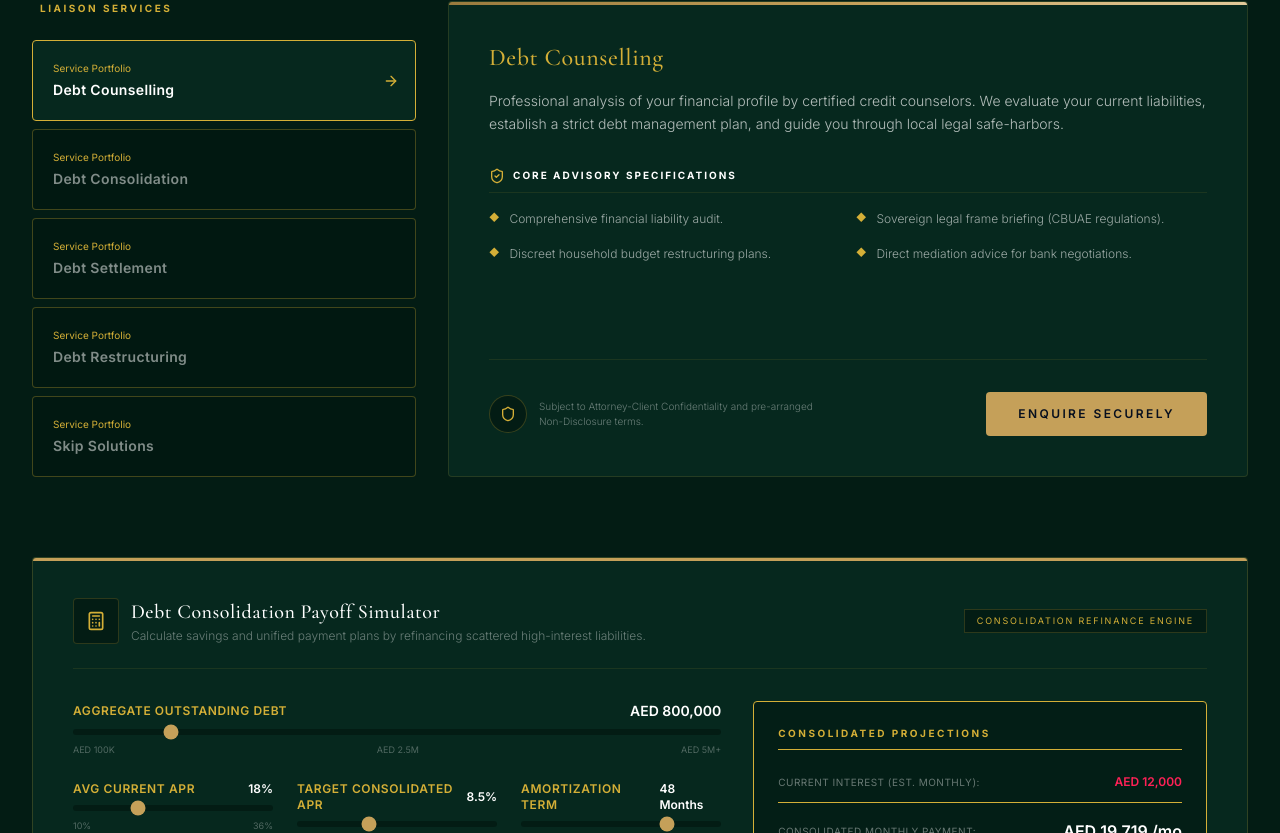
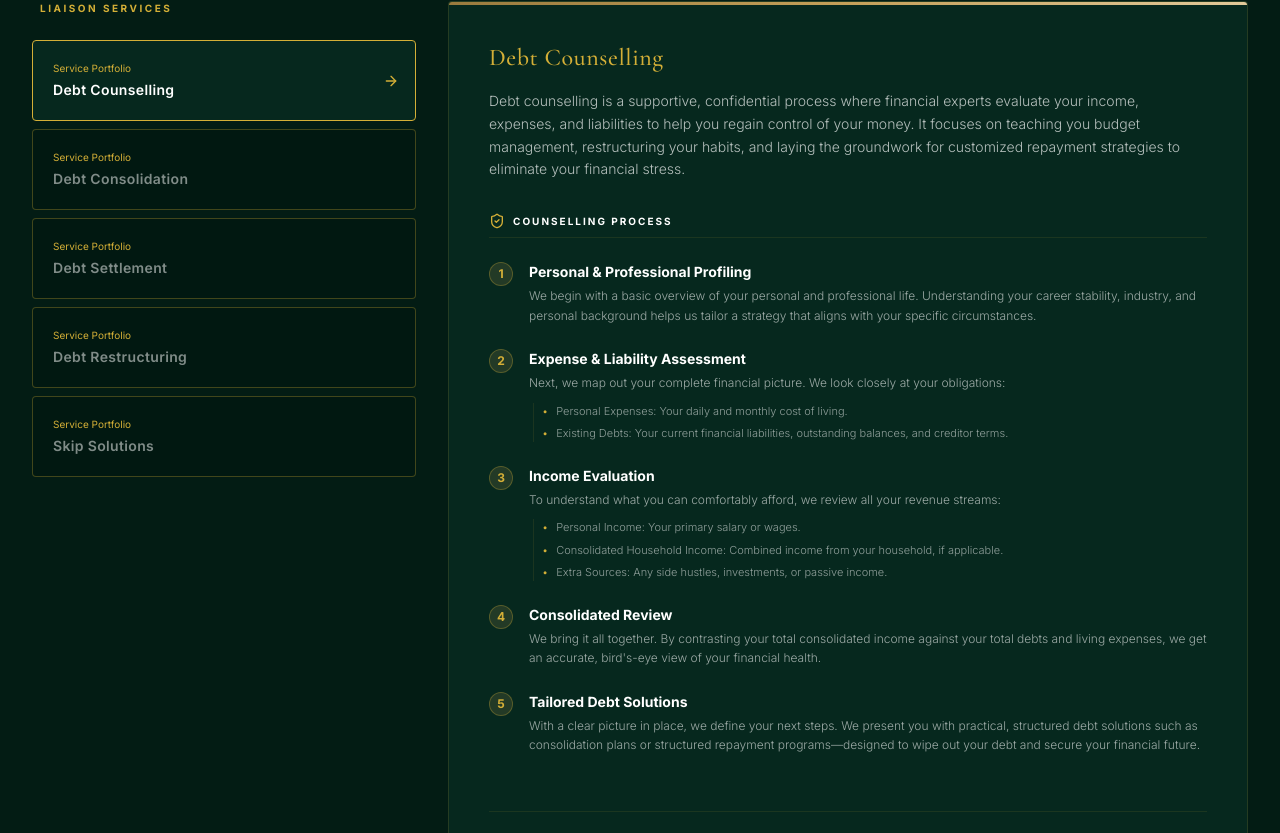
Before and after one commit to Devgghya/finloby, a React (Vite) app: page /debt-solutions in a window 1280 px wide. Shown: the part 567-1400 px from the top of the page. Built offline with nearby package versions, Linux system fonts and the light colour scheme.

Commit message:
content: update Debt Solutions with client custom process descriptions

```diff
--- a/src/pages/DebtSolutions.tsx
+++ b/src/pages/DebtSolutions.tsx
@@ -5,56 +5,138 @@ const services = [
   {
     id: 'debt-counselling',
     title: 'Debt Counselling',
-    desc: 'Professional analysis of your financial profile by certified credit counselors. We evaluate your current liabilities, establish a strict debt management plan, and guide you through local legal safe-harbors.',
-    details: [
-      'Comprehensive financial liability audit.',
-      'Sovereign legal frame briefing (CBUAE regulations).',
-      'Discreet household budget restructuring plans.',
-      'Direct mediation advice for bank negotiations.'
+    desc: "Debt counselling is a supportive, confidential process where financial experts evaluate your income, expenses, and liabilities to help you regain control of your money. It focuses on teaching you budget management, restructuring your habits, and laying the groundwork for customized repayment strategies to eliminate your financial stress.",
+    processTitle: 'Counselling Process',
+    steps: [
+      {
+        title: 'Personal & Professional Profiling',
+        desc: 'We begin with a basic overview of your personal and professional life. Understanding your career stability, industry, and personal background helps us tailor a strategy that aligns with your specific circumstances.'
+      },
+      {
+        title: 'Expense & Liability Assessment',
+        desc: 'Next, we map out your complete financial picture. We look closely at your obligations:',
+        subpoints: [
+          'Personal Expenses: Your daily and monthly cost of living.',
+          'Existing Debts: Your current financial liabilities, outstanding balances, and creditor terms.'
+        ]
+      },
+      {
+        title: 'Income Evaluation',
+        desc: 'To understand what you can comfortably afford, we review all your revenue streams:',
+        subpoints: [
+          'Personal Income: Your primary salary or wages.',
+          'Consolidated Household Income: Combined income from your household, if applicable.',
+          'Extra Sources: Any side hustles, investments, or passive income.'
+        ]
+      },
+      {
+        title: 'Consolidated Review',
+        desc: "We bring it all together. By contrasting your total consolidated income against your total debts and living expenses, we get an accurate, bird's-eye view of your financial health."
+      },
+      {
+        title: 'Tailored Debt Solutions',
+        desc: 'With a clear picture in place, we define your next steps. We present you with practical, structured debt solutions such as consolidation plans or structured repayment programs—designed to wipe out your debt and secure your financial future.'
+      }
     ]
   },
   {
     id: 'debt-consolidation',
     title: 'Debt Consolidation',
-    desc: 'Consolidating multiple high-interest credit cards and personal loans into a single lower-interest facility, optimized for a structured monthly payment that aligns with your income.',
-    details: [
-      'Buy-out loans from primary banking channels.',
-      'Replacement of multiple card debts with a single flat loan.',
-      'Substantial reduction of total monthly interest burden.',
-      'Centralized tracking through one institution.'
+    desc: 'Debt consolidation is a smart financial strategy that combines multiple outstanding debts, such as credit cards, personal loans, and retail accounts into a single, manageable monthly payment. Instead of struggling with multiple payments, due dates and high interest rates, we help streamline your liabilities into one structured plan, often securing a lower overall interest rate and a clear path to becoming debt-free.',
+    processTitle: 'Our Debt Consolidation Process',
+    steps: [
+      {
+        title: 'Transition from Counselling',
+        desc: 'After your Debt Counselling session, we take your fully mapped financial profile and transition you smoothly into the consolidation phase.'
+      },
+      {
+        title: 'Document & Liability Information',
+        desc: 'We gather all necessary data and documentation regarding your existing liabilities. This includes statements, outstanding balances, and terms from your current creditors so we have an exact picture of what you owe.'
+      },
+      {
+        title: 'Comprehensive Eligibility Check',
+        desc: 'We run a deep dive eligibility check to analyse your official credit history (such as your AECB Report in the UAE), reviewing your recent bank statements, and evaluating your debt-to-burden ratio (DBR).'
+      },
+      {
+        title: 'Bank Policy Compatibility & Due Diligence',
+        desc: "We don't believe in guesswork. Our team performs strict due diligence, matching your financial profile against the lending criteria and risk policies of all major banks to find the highest probability of approval."
+      },
+      {
+        title: 'Expert Approved Action Plan',
+        desc: 'Finally, our team of seasoned financial experts designs a customized consolidation action plan. Once approved by our internal specialists, we execute the strategy to merge your debts and lower your financial stress.'
+      }
     ]
   },
   {
     id: 'debt-settlement',
     title: 'Debt Settlement',
-    desc: 'Direct negotiation with creditors to write off a significant portion of non-performing liabilities. We secure final settlement agreements, release certificates, and update credit registry records.',
-    details: [
-      'Up to 40% - 60% settlement write-offs negotiated.',
-      'Structured legal payout settlements for outstanding balances.',
-      'Official Liability Release certificates from bank legal teams.',
-      'Al-Etihad Credit Bureau (AECB) history correction support.'
+    desc: 'Debt settlement is a powerful negotiation strategy specifically designed for individuals & corporates facing severe financial hardship. When your accounts are caught under the pressure of imminent legal action, extreme financial distress, or intense collection agency harassment, we step in to negotiate directly with your creditors.',
+    processTitle: 'Our Debt Settlement Process',
+    steps: [
+      {
+        title: 'Identifying "At-Risk" Debts',
+        desc: 'We immediately review and isolate the debts currently under the scanner, facing collection agencies, or at risk of legal action and collections. Prioritizing these "fire-zone" accounts ensures we protect you from escalating legal consequences.'
+      },
+      {
+        title: 'Creditor Coordination & Verification',
+        desc: 'We contact the concerned financial institutions directly to audit the current status of your debt file. This allows us to establish the exact, verified amount payable, stripping away unfair penalties or hidden fees.'
+      },
+      {
+        title: 'Aggressive Negotiation & Formal Offer',
+        desc: "Our experienced negotiators review to secure the maximum possible reduction on your outstanding balance. We don't stop until we secure a formal, written settlement offer from the bank or creditor confirming the reduced final settlement offer."
+      },
+      {
+        title: 'Settlement & Final Clearance Letter',
+        desc: 'Based on the formal offer letter received, we proceed towards payment of the debt to settle and close the liability account. Once it is paid, we ensure the financial institution issues an official No Liability / Debt settlement letter. This vital document serves as your legal proof that the debt has been fully settled and closed forever.'
+      }
     ]
   },
   {
     id: 'debt-restructuring',
     title: 'Debt Restructuring',
-    desc: 'Renegotiating the terms of commercial or high-value personal loans. We secure extended amortization tenures, interest rate caps, grace periods, and restructured payment plans.',
-    details: [
-      'Extension of loan repayment tenure up to 60 months.',
-      'Grace periods of 3 to 12 months on principal payments.',
-      'Waiver of late payment fees and accrued penalty interest.',
-      'Conversion of demand facilities into amortized term loans.'
+    desc: 'Debt restructuring is a financial mechanism that alters the existing terms of your loans or credit facilities to make your repayments more manageable. If you are struggling to meet your monthly obligations but want to avoid default and pre-legal situations, restructuring allows you to renegotiate with creditors to extend the repayment duration with a reduced monthly instalment to match your current financial debt paying capacity.',
+    processTitle: 'Debt Restructuring Process',
+    steps: [
+      {
+        title: 'Immediate Expert Consultation',
+        desc: 'Time is of the essence when managing financial strain. Book an immediate consultation with experienced financial advisors without delay so the situation can be evaluated before missing any crucial payments.'
+      },
+      {
+        title: 'Comprehensive Financial Review',
+        desc: 'We dive deep into your current financial reality. Our team conducts a thorough review of all your outstanding debts and liabilities, contrasted against your verified present income streams.'
+      },
+      {
+        title: 'Income-to-Debt Compatibility Check',
+        desc: 'We analyze the math behind your money. By testing the compatibility between your total debt obligations and your actual net income, we calculate a realistic, sustainable monthly payment that covers your living expenses while matching creditors\' terms.'
+      },
+      {
+        title: 'In-House Strategy & Bank Negotiation',
+        desc: 'After a robust in-house consultancy session to lock down your custom restructuring strategy, our expert financial consultants initiate formal discussions with your concerned financial institutions. We advocate on your behalf to negotiate to structure newly modified terms that fit your budget.'
+      }
     ]
   },
   {
     id: 'skip-solutions',
     title: 'Skip Solutions',
     desc: 'Negotiation and resolution of default liabilities for clients who have exited the jurisdiction. We manage legal coordinates and settle debts remotely to clear active cases and travel restrictions.',
-    details: [
-      'Remote Power of Attorney (POA) representation.',
-      'Direct skip-settlement negotiations with collection teams.',
-      'Resolution of police default cases and travel bans.',
-      'Legal clearance certificates issued remotely.'
+    processTitle: 'Skip Resolution Process',
+    steps: [
+      {
+        title: 'Remote Representation Setup',
+        desc: 'Establish legal Power of Attorney (POA) coordinates to act on your behalf with UAE institutions.'
+      },
+      {
+        title: 'Liability Audit & Verification',
+        desc: 'Audit outstanding balances directly with bank collection managers and legal desks.'
+      },
+      {
+        title: 'Resolution of Travel Bans & Cases',
+        desc: 'Negotiate with authorities to clear active police default files and lift active travel restrictions.'
+      },
+      {
+        title: 'Clearance Certificate Issuance',
+        desc: 'Obtain official No Liability and clearance certificates, sent directly to you anywhere in the world.'
+      }
     ]
   }
 ];
@@ -165,18 +247,38 @@ export default function DebtSolutions() {
                       {item.desc}
                     </p>
 
-                    <h4 className="text-[10px] font-bold text-[#FBF9F4] uppercase tracking-[0.2em] mb-4 flex items-center gap-2 border-b border-[#C5A059]/10 pb-2">
+                    <h4 className="text-[10px] font-bold text-[#FBF9F4] uppercase tracking-[0.2em] mb-6 flex items-center gap-2 border-b border-[#C5A059]/10 pb-2">
                       <ShieldCheck className="w-4 h-4 text-[#C5A059]" />
-                      Core Advisory Specifications
+                      {item.processTitle || 'Core Advisory Specifications'}
                     </h4>
-                    <ul className="grid grid-cols-1 md:grid-cols-2 gap-4">
-                      {item.details.map((detail, idx) => (
-                        <li key={idx} className="flex gap-2.5 text-xs text-[#FBF9F4]/60 font-light">
-                          <span className="text-[#C5A059] max-sm:text-[#D4AF37] max-sm:px-2 font-sans text-[10px] mt-0.5">◆</span>
-                          <span className="leading-relaxed">{detail}</span>
-                        </li>
+
+                    <div className="space-y-6">
+                      {item.steps?.map((step, idx) => (
+                        <div key={idx} className="flex gap-4 items-start">
+                          <span className="flex-shrink-0 w-6 h-6 rounded-full bg-[#C5A059]/15 border border-[#C5A059]/30 text-[#C5A059] flex items-center justify-center text-xs font-mono font-bold">
+                            {idx + 1}
+                          </span>
+                          <div className="flex-1">
+                            <h5 className="text-sm font-sans font-bold text-white mb-1">
+                              {step.title}
+                            </h5>
+                            <p className="text-xs font-light text-[#FBF9F4]/60 leading-relaxed">
+                              {step.desc}
+                            </p>
+                            {step.subpoints && (
+                              <ul className="mt-2.5 pl-2 space-y-1.5 border-l border-[#C5A059]/10 ml-1">
+                                {step.subpoints.map((sub, sIdx) => (
+                                  <li key={sIdx} className="flex gap-2 text-[11px] text-[#FBF9F4]/55 font-light">
+                                    <span className="text-[#C5A059] max-sm:text-[#D4AF37] max-sm:px-2 font-sans">•</span>
+                                    <span>{sub}</span>
+                                  </li>
+                                ))}
+                              </ul>
+                            )}
+                          </div>
+                        </div>
                       ))}
-                    </ul>
+                    </div>
                   </div>
 
                   <div className="border-t border-[#C5A059]/10 pt-8 mt-6 flex flex-col sm:flex-row items-center justify-between gap-6">
```
